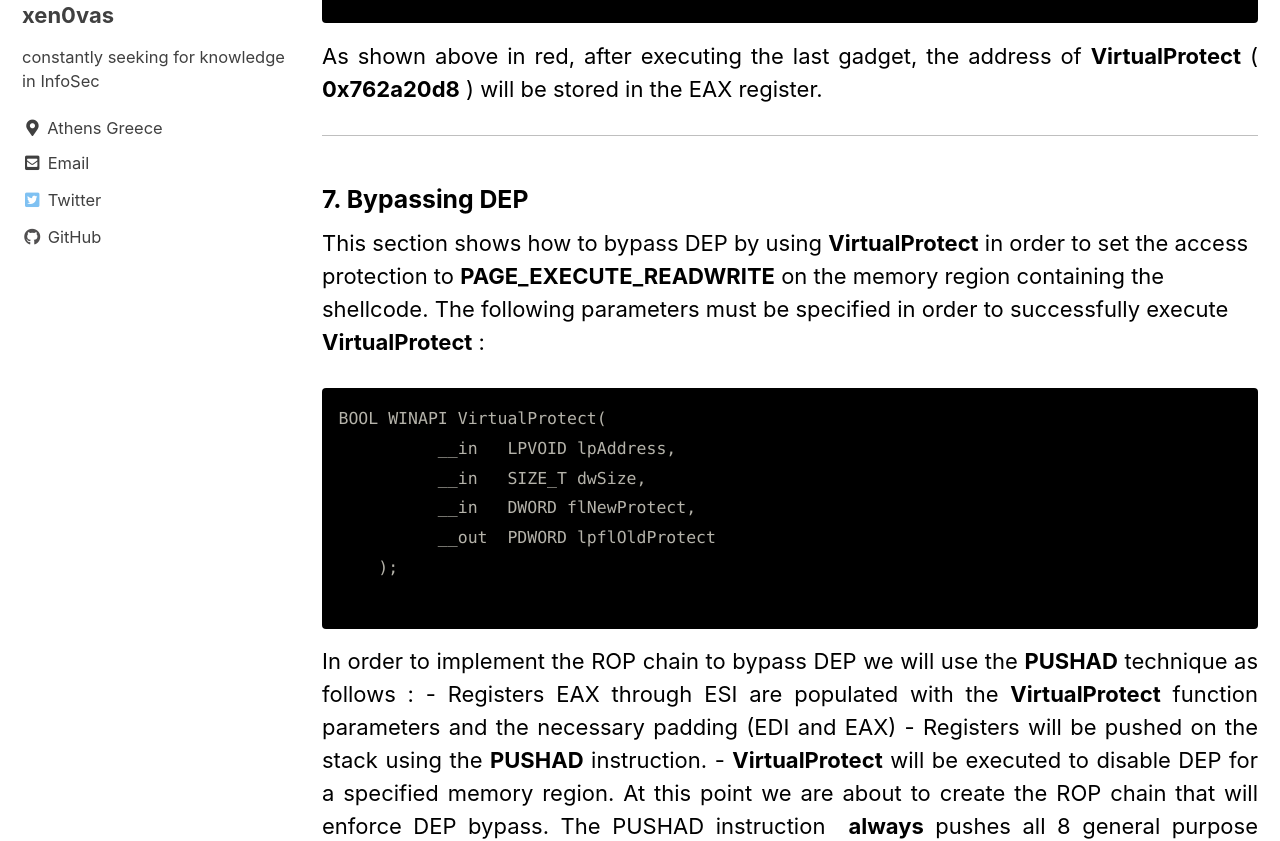
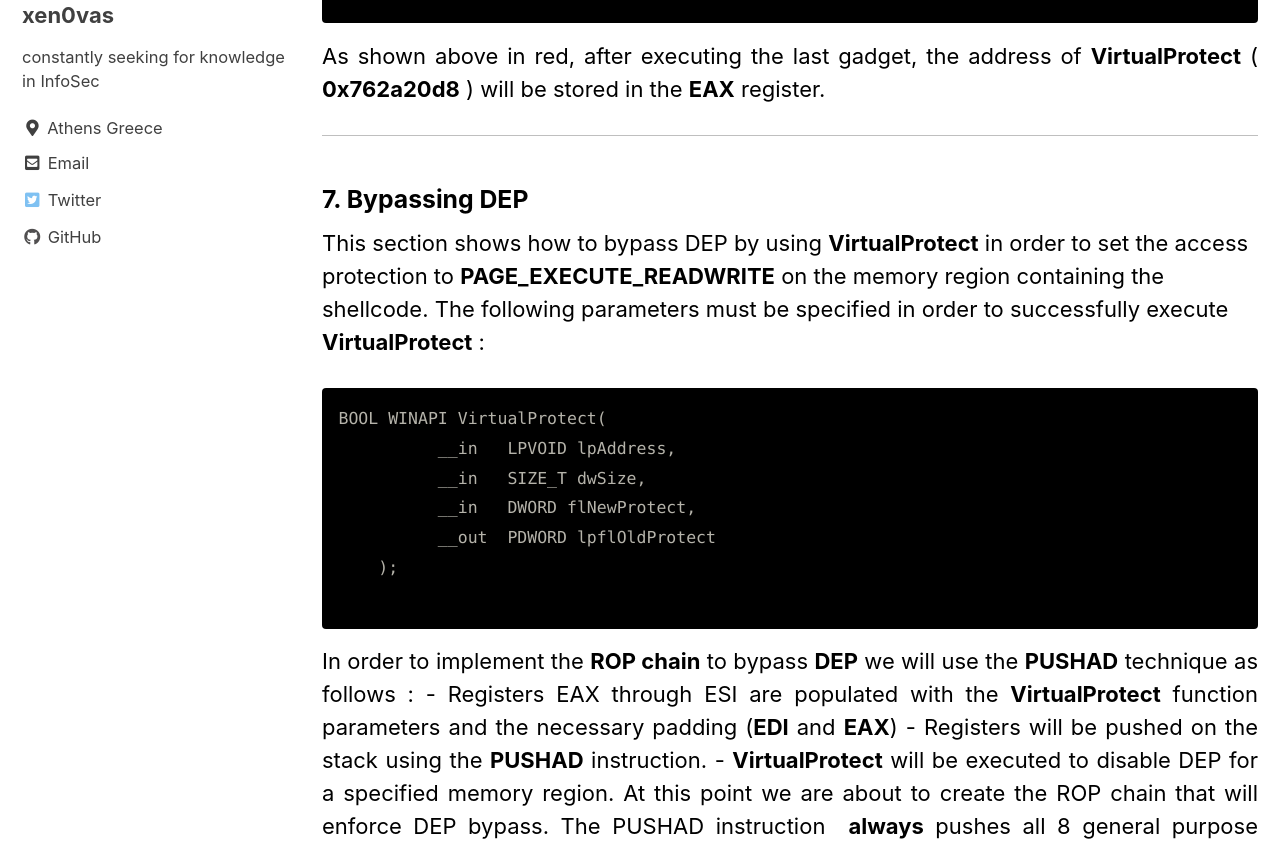
Before and after one commit to xen0vas/xen0vas.github.io, a Jekyll site: the page built from _posts/2021-02-18-cloudme-v1-11-2-dep-bypass-using-rop-gadgets.md, in a window 1280 px wide and 1400 px high, scrolled down 53552 px. Shown: the part 184-1025 px from the top of the window. Built offline with Jekyll 4.4.1, drawn with Linux system fonts in a browser that asks for light colours; cached includes are drawn as plain includes; some of the changed text lies outside the part shown.

Commit message:
CloudMe v1.11.2 DEP bypass using ROP gadgets

````diff
--- a/_posts/2021-02-18-cloudme-v1-11-2-dep-bypass-using-rop-gadgets.md
+++ b/_posts/2021-02-18-cloudme-v1-11-2-dep-bypass-using-rop-gadgets.md
@@ -1607,7 +1607,7 @@ Qt5Gui!ZN7QWindow4setXEi+0x79:
 ```
 
 <p align="justify">
-As shown above in red, after executing the last gadget, the address of <b>VirtualProtect</b> ( <b>0x762a20d8</b> ) will be stored in the EAX register.
+As shown above in red, after executing the last gadget, the address of <b>VirtualProtect</b> ( <b>0x762a20d8</b> ) will be stored in the <b>EAX</b> register.
 </p>
 
 * * *
@@ -1627,9 +1627,9 @@ BOOL WINAPI VirtualProtect(
 ```
 
 <p align="justify">
-In order to implement the ROP chain to bypass DEP we will use the <b>PUSHAD</b> technique as follows :
-
-- Registers EAX through ESI are populated with the <b>VirtualProtect</b> function parameters and the necessary padding (EDI and EAX)
+In order to implement the <b>ROP chain</b> to bypass <b>DEP</b> we will use the <b>PUSHAD</b> technique as follows :
+
+- Registers EAX through ESI are populated with the <b>VirtualProtect</b> function parameters and the necessary padding (<b>EDI</b> and <b>EAX</b>)
 - Registers will be pushed on the stack using the <b>PUSHAD</b> instruction.
 - <b>VirtualProtect</b> will be executed to disable DEP for a specified memory region.
 
@@ -1674,7 +1674,7 @@ From **Windbg** , using **mona.py** we can generate the ROP chain as follows
 
 
 <p align="justify">
-Unfortunately, the ROP chains generated with <b>mona.py</b> won't fit our needs, because some gadgets are missing. Nevertheless, we can still implement the ROP chain manually with the help of the generated gadgets from <b>mona.py</b>. Also, the ROP chain should be manually implemented, because we have already used some gadgets before, in order to dynamically load the <b>VirtualProtect</b> address, and this should cause changes to the sequence of the chain and also the sequence of the gadgets.
+Unfortunately, the ROP chains generated with <b>mona.py</b> won't fit our needs, because some gadgets are missing. Nevertheless, we can still implement the ROP chain manually with the help of the generated gadgets from <b>mona.py</b>. Also, the <b>ROP chain</b> should be manually implemented, because we have already used some gadgets before, in order to dynamically load the <b>VirtualProtect</b> address, and this should cause changes to the sequence of the chain and also the sequence of the gadgets.
 </p>
 
 
````
